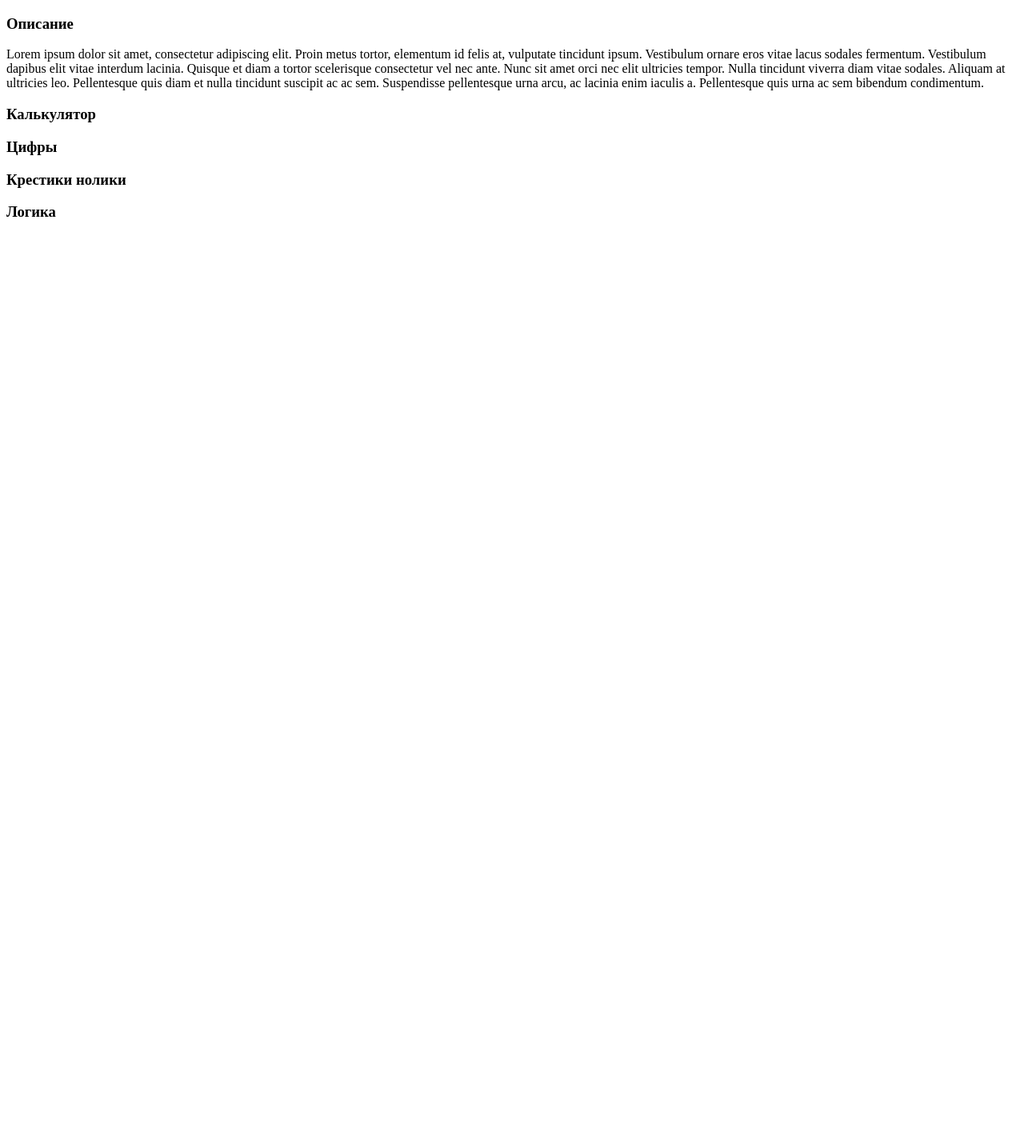
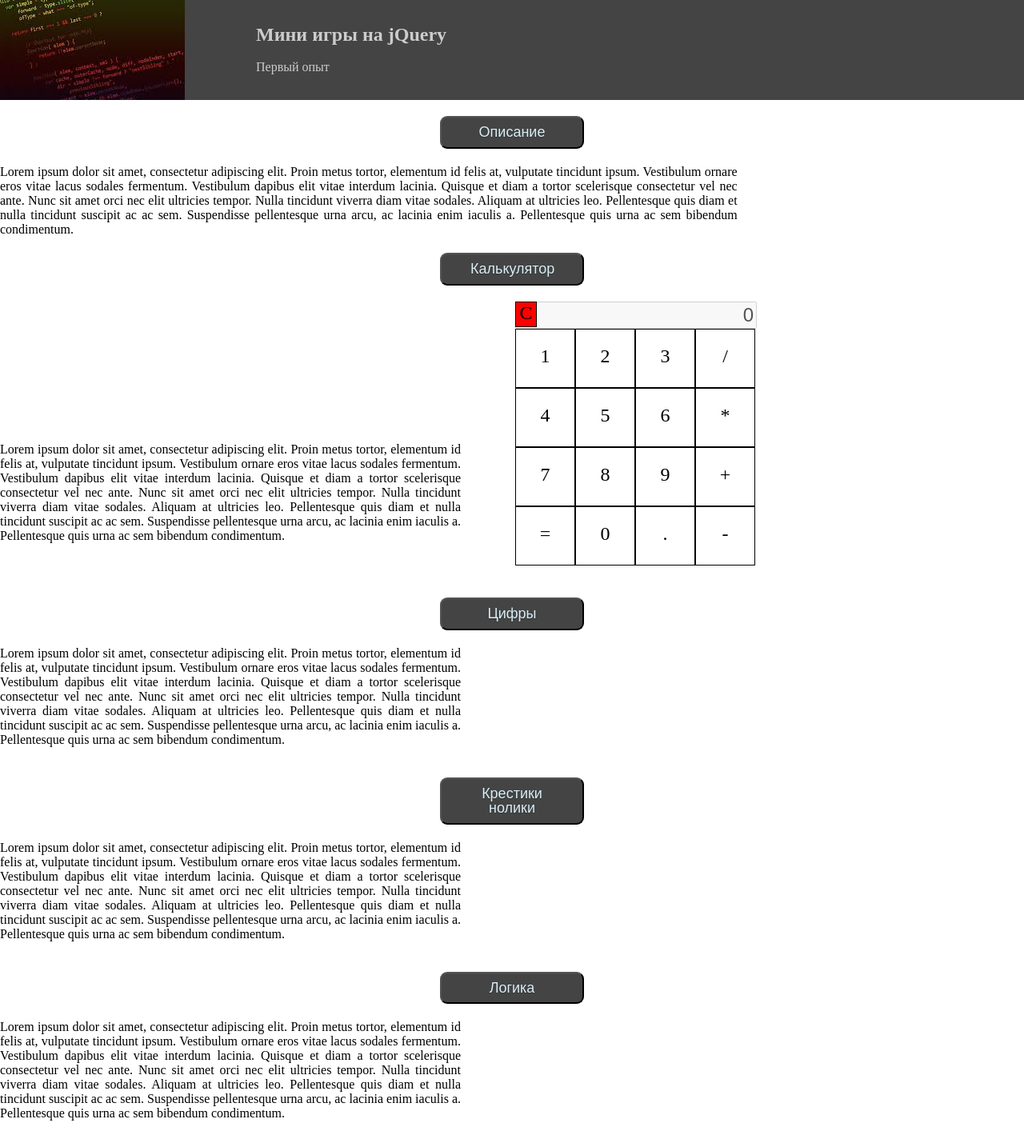
Before and after one commit to joknife/minigames, a PHP site: page /jqgames/index.php in a window 1280 px wide. Shown: the whole page at 80% size. Before the commit the page ends 271 px from the top, so only its background shows below. Run offline with PHP 8.4, Linux system fonts and the light colour scheme; some libraries are stand-ins or nearby versions.

Commit message:
base css(menu.buttons, calc.fiel&buttons, generate calc.buttons

```diff
--- a/jqgames/games.css
+++ b/jqgames/games.css
@@ -0,0 +1,93 @@
+* {
+	margin: 0;
+}
+
+#header {
+	height: 125px;
+	background-color: #444;
+}
+
+#header a {
+	float: left;
+}
+
+#logo {
+	color: #ccc;
+	width: 50%;
+    margin: 0 auto;
+    padding-top: 30px;
+}
+
+button {
+	display: block;
+	width: 180px;
+	margin: 20px auto;
+	border-radius: 0.5em 0.5em 0.5em 0.5em;
+	background-color: #444;
+	color: #D9EEF7;
+    cursor: pointer;
+    font: 18px/100% Arial,Helvetica,sans-serif;
+    outline: medium none;
+    padding: 0.5em 2em 0.55em;
+    text-align: center;
+    text-decoration: none;
+    text-shadow: 0 1px 1px rgba(0, 0, 0, 0.3);
+    vertical-align: baseline;
+}
+
+p {
+	text-align: justify;
+	padding-right:  10%;
+}
+
+#calc{
+	height: 350px;
+}
+
+section div {
+	position: relative;
+	display: inline-block;
+	width: 50%;
+}
+
+#intro_field{
+	width: 80%;
+
+}
+.screen {
+	font-size: 24px;
+	text-align: right;
+	width:98%;
+}
+
+#calc_field {
+	width: 300px;
+	height: 300px;
+	cursor: pointer;
+}
+
+
+.button {
+	padding-top: 20px;
+	font-size: 24px;
+	display: inline-block;
+	width: 73px;
+	height: 52px;
+	text-align: center;
+	border: solid 1px black;
+}
+
+.button:hover , #cls:hover{
+	background-color: #dc4;
+}
+
+#cls{
+	text-align: center;
+	width: 25px;
+	height: 30px;
+	border: solid 1px black;
+	position: absolute;
+	left 10px;
+	font-size: 24px;
+	background-color: red;
+}
--- a/jqgames/games.js
+++ b/jqgames/games.js
@@ -0,0 +1 @@
+$('section').hide;
--- a/jqgames/generator.js
+++ b/jqgames/generator.js
@@ -0,0 +1,14 @@
+// generate div.buttons for calc
+$(document).ready(function(){
+var buttons = ['1','2','3','/',
+			   '4','5','6','*',
+			   '7','8','9','+',
+			   '=','0','.','-'];
+
+var button ='';
+
+for (var i = 0; i <= buttons.length - 1; i++) {
+	button = "<div class = \'button' id = \'" + buttons[i] + "\'>" + buttons[i] + "</div>";
+	$('#calc_field').append(button);
+ }
+})
--- a/jqgames/index.php
+++ b/jqgames/index.php
@@ -4,45 +4,67 @@
 	<meta charset="utf-8">
 	<title>Simple games</title>
 	<link rel="stylesheet" type="text/css" href="games.css">
-	<script type="text/javascript" src="/jq/jq.js"></script>
-	<script type="text/javascript" src="generator.js"></script>
+	<script src="https://ajax.googleapis.com/ajax/libs/jquery/3.1.1/jquery.min.js"></script>
 </head>
 <body>
 	<header>
-
+		<div id="header">
+			<a href="#"><img src="code.png"></a>
+			<div id="logo">
+				<h2>Мини игры  на jQuery</h2>
+				<br>
+				<p>Первый опыт</p>
+			</div>
+		</div>
 	</header>
 
 	<div id="content">
 		<section id="itro">
-			<h3>Описание</h3>
+			<button>Описание</button>
 			<div id="intro_field">
 				<p>Lorem ipsum dolor sit amet, consectetur adipiscing elit. Proin metus tortor, elementum id felis at, vulputate tincidunt ipsum. Vestibulum ornare eros vitae lacus sodales fermentum. Vestibulum dapibus elit vitae interdum lacinia. Quisque et diam a tortor scelerisque consectetur vel nec ante. Nunc sit amet orci nec elit ultricies tempor. Nulla tincidunt viverra diam vitae sodales. Aliquam at ultricies leo. Pellentesque quis diam et nulla tincidunt suscipit ac ac sem. Suspendisse pellentesque urna arcu, ac lacinia enim iaculis a. Pellentesque quis urna ac sem bibendum condimentum.</p>
 			</div>
 		</section>
 
-		<section id="calc">
-			<h3>Калькулятор</h3>
-			<div id="calc_field">
 
-			</div>
-		</section>
+			<button>Калькулятор</button>
+			<section id="calc">
+				<div class="desc">
+					<p>Lorem ipsum dolor sit amet, consectetur adipiscing elit. Proin metus tortor, elementum id felis at, vulputate tincidunt ipsum. Vestibulum ornare eros vitae lacus sodales fermentum. Vestibulum dapibus elit vitae interdum lacinia. Quisque et diam a tortor scelerisque consectetur vel nec ante. Nunc sit amet orci nec elit ultricies tempor. Nulla tincidunt viverra diam vitae sodales. Aliquam at ultricies leo. Pellentesque quis diam et nulla tincidunt suscipit ac ac sem. Suspendisse pellentesque urna arcu, ac lacinia enim iaculis a. Pellentesque quis urna ac sem bibendum condimentum.</p>
+				</div>
+				<div id="calc_field">
+				<div id="cls">C</div>
+					<input class="screen" type="text" value="0" disabled>
+
+					<!--here generator.js inserting div.buttons -->
+				</div>
+			</section>
 
 		<section id="nums">
-			<h3>Цифры</h3>
+			<button>Цифры</button>
+			<div class="desc">
+			<p>Lorem ipsum dolor sit amet, consectetur adipiscing elit. Proin metus tortor, elementum id felis at, vulputate tincidunt ipsum. Vestibulum ornare eros vitae lacus sodales fermentum. Vestibulum dapibus elit vitae interdum lacinia. Quisque et diam a tortor scelerisque consectetur vel nec ante. Nunc sit amet orci nec elit ultricies tempor. Nulla tincidunt viverra diam vitae sodales. Aliquam at ultricies leo. Pellentesque quis diam et nulla tincidunt suscipit ac ac sem. Suspendisse pellentesque urna arcu, ac lacinia enim iaculis a. Pellentesque quis urna ac sem bibendum condimentum.</p>
+			</div>
 			<div id="nums_field">
 
 			</div>
 		</section>
 
 		<section id="tictac">
-			<h3>Крестики нолики</h3>
+			<button>Крестики нолики</button>
+			<div class="desc" >
+			<p>Lorem ipsum dolor sit amet, consectetur adipiscing elit. Proin metus tortor, elementum id felis at, vulputate tincidunt ipsum. Vestibulum ornare eros vitae lacus sodales fermentum. Vestibulum dapibus elit vitae interdum lacinia. Quisque et diam a tortor scelerisque consectetur vel nec ante. Nunc sit amet orci nec elit ultricies tempor. Nulla tincidunt viverra diam vitae sodales. Aliquam at ultricies leo. Pellentesque quis diam et nulla tincidunt suscipit ac ac sem. Suspendisse pellentesque urna arcu, ac lacinia enim iaculis a. Pellentesque quis urna ac sem bibendum condimentum.</p>
+			</div>
 			<div id="tictac_field">
 
 			</div>
 		</section>
 
 		<section id="logic">
-			<h3>Логика</h3>
+			<button>Логика</button>
+			<div class="desc" >
+			<p>Lorem ipsum dolor sit amet, consectetur adipiscing elit. Proin metus tortor, elementum id felis at, vulputate tincidunt ipsum. Vestibulum ornare eros vitae lacus sodales fermentum. Vestibulum dapibus elit vitae interdum lacinia. Quisque et diam a tortor scelerisque consectetur vel nec ante. Nunc sit amet orci nec elit ultricies tempor. Nulla tincidunt viverra diam vitae sodales. Aliquam at ultricies leo. Pellentesque quis diam et nulla tincidunt suscipit ac ac sem. Suspendisse pellentesque urna arcu, ac lacinia enim iaculis a. Pellentesque quis urna ac sem bibendum condimentum.</p>
+			</div>
 			<div id="logic_field">
 
 			</div>
@@ -54,6 +76,7 @@
 	</footer>
 
 <script type="text/javascript" src="games.js"></script>
+<script type="text/javascript" src="generator.js"></script>
 
 </body>
 </html>
```
Also changed, not shown: jqgames/code.jpeg (added), jqgames/code.png (added).
